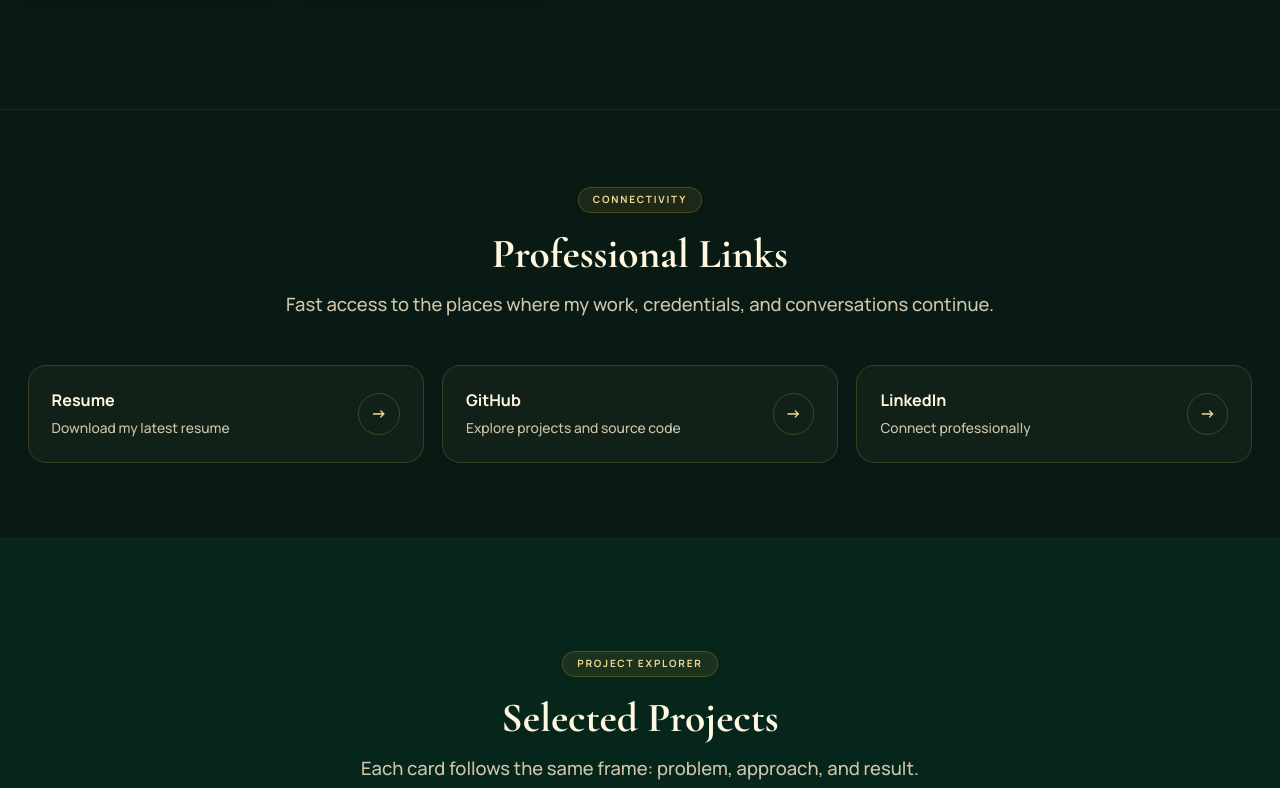
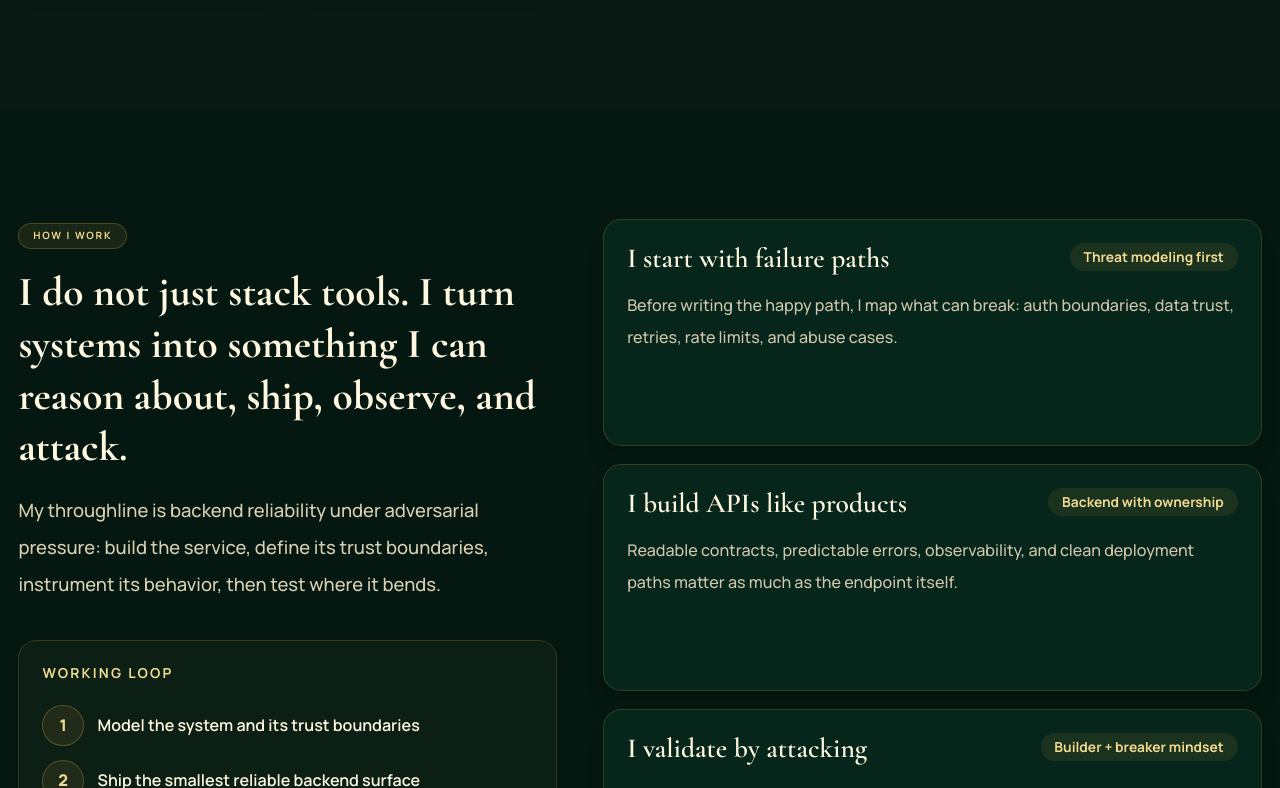
Before and after one commit to Soumya-Sabat/PORTFOLIO, a Next.js app: page / in a window 1280 px wide. Shown: the part 1352-2140 px from the top of the page. Built offline with nearby package versions, Linux system fonts and the light colour scheme.

Commit message:
update : page src

```diff
--- a/src/app/page.tsx
+++ b/src/app/page.tsx
@@ -8,6 +8,7 @@ import { HeroSection } from "@/components/portfolio/HeroSection";
 import { Navbar } from "@/components/portfolio/Navbar";
 import { ProfileLinksSection } from "@/components/portfolio/ProfileLinksSection";
 import { ShowcaseSection } from "@/components/portfolio/ShowcaseSection";
+import { SkillsSection } from "@/components/portfolio/SkillsSection";
 
 export default function Home() {
   return (
@@ -15,6 +16,7 @@ export default function Home() {
       <Navbar />
       <HeroSection />
       <AboutSection />
+      <SkillsSection />
       <ProfileLinksSection />
       <ShowcaseSection />
       <EducationSection />
```
